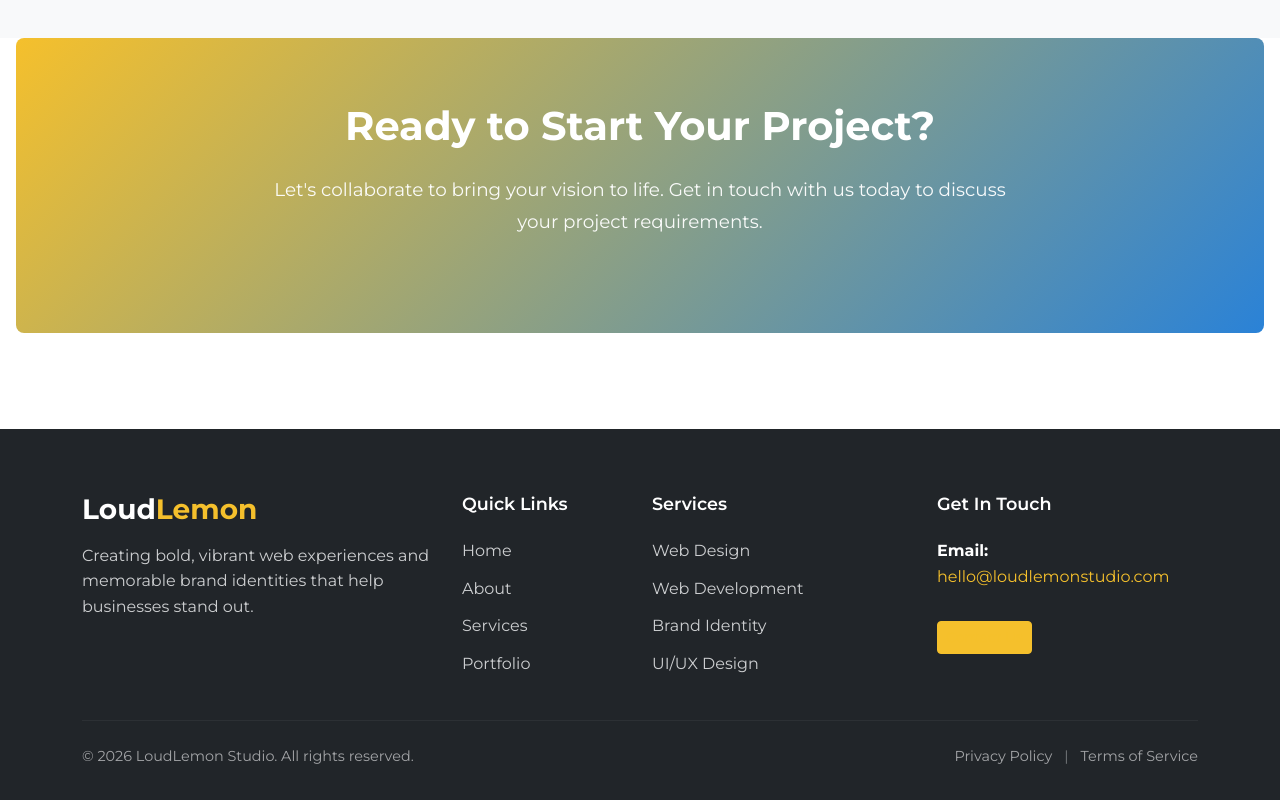
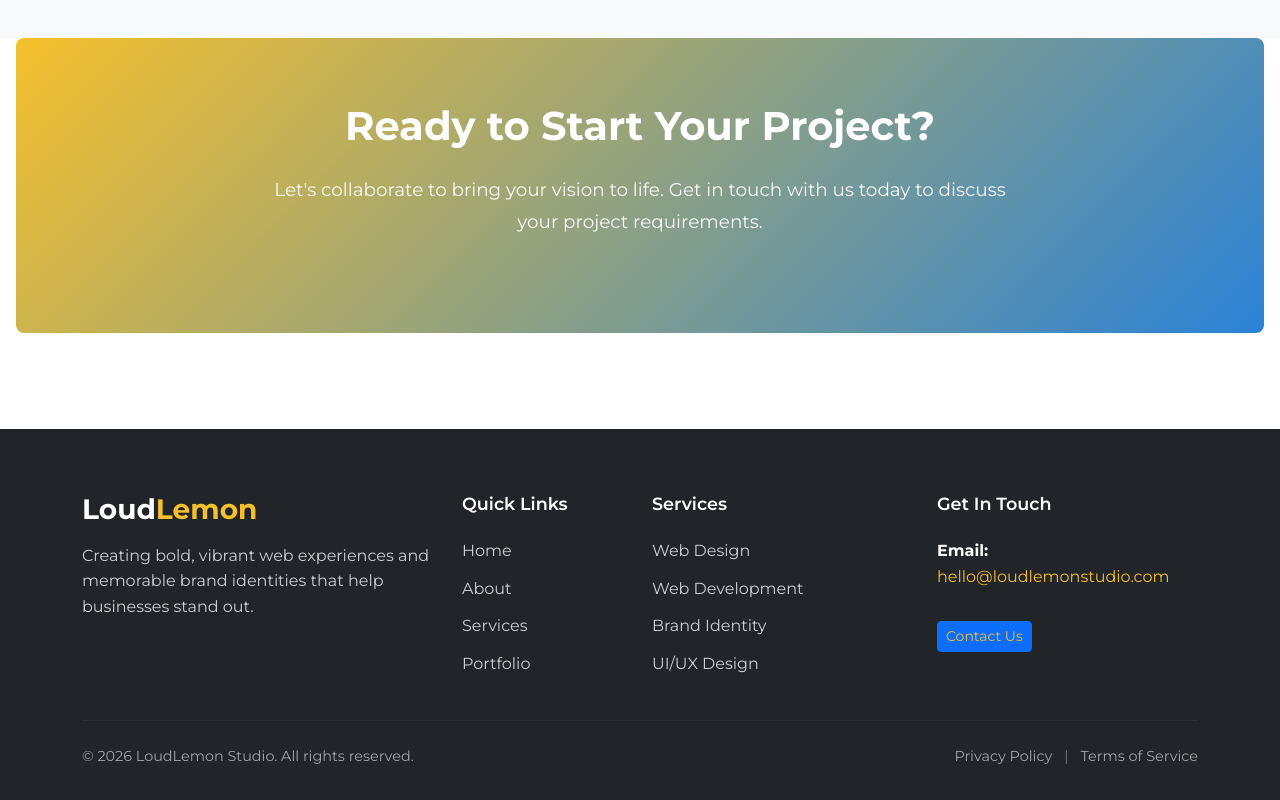
Before and after one commit to grconnor/loud_lemon_frontend, a Next.js app: page / in a window 1280 px wide. Shown: the part 376-1176 px from the top of the page. Built offline with nearby package versions, Linux system fonts and the light colour scheme.

Commit message:
Update sass @imports to @use.

```diff
--- a/next.config.ts
+++ b/next.config.ts
@@ -3,6 +3,10 @@ import type { NextConfig } from "next";
 const nextConfig: NextConfig = {
   /* config options here */
   reactCompiler: true,
+  sassOptions: {
+    silenceDeprecations: ["import", "color-functions", "global-builtin"],
+    includePaths: ["src/styles"],
+  },
 };
 
 export default nextConfig;
--- a/src/styles/components/Navbar.scss
+++ b/src/styles/components/Navbar.scss
@@ -1,4 +1,4 @@
-@import "../variables";
+@use "../variables" as *;
 
 .navbar-custom {
   background-color: $white;
--- a/src/styles/globals.scss
+++ b/src/styles/globals.scss
@@ -1,8 +1,8 @@
 // Import custom variables first
-@import "./variables";
+@use "./variables" as *;
 
 // Import Bootstrap
-@import "bootstrap/scss/bootstrap";
+@use "bootstrap/scss/bootstrap";
 
 // Global Styles
 *,
--- a/src/styles/pages/Home.scss
+++ b/src/styles/pages/Home.scss
@@ -1,4 +1,4 @@
-@import "../variables";
+@use "../variables" as *;
 
 // Features Section
 .feature-icon {
```
